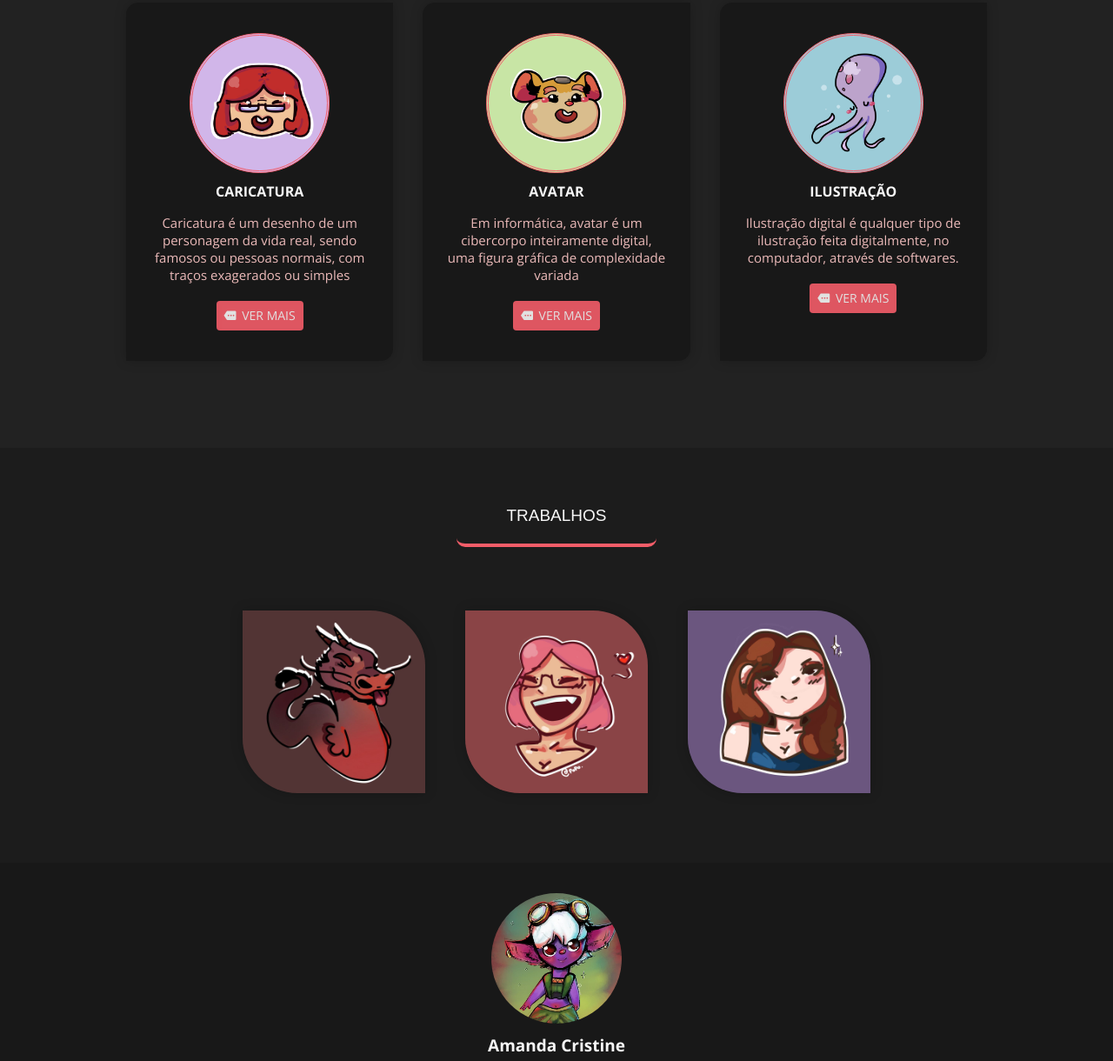
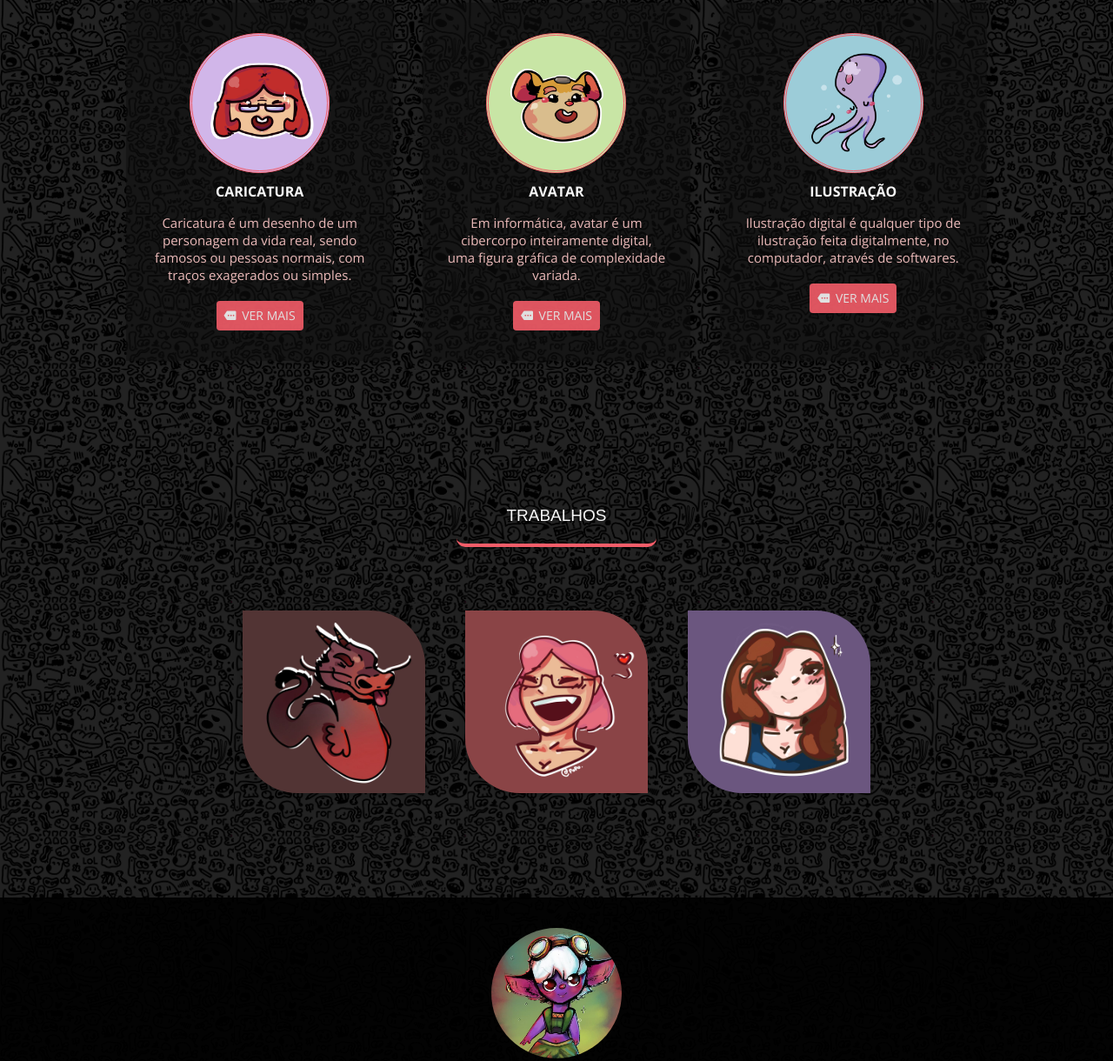
Before and after one commit to AlexDjon/PopoYo, a plain HTML site: page index.html in a window 1280 px wide. Shown: the part 920-2140 px from the top of the page at 87% size. Drawn offline with nearby package versions, Linux system fonts and the light colour scheme.

Commit message:
Background and more styles

```diff
--- a/css/global.css
+++ b/css/global.css
@@ -23,6 +23,8 @@ body {
   justify-content: center;
   align-items: center;
   background-color: var(--black);
+  background-image: url('../img/header-texture.png');
+  background-size: 21%;
 }
 
 a {
--- a/css/style.css
+++ b/css/style.css
@@ -12,7 +12,7 @@
   --grey: #232323;
   --black-off: rgba(0,0,0,0.3);
   --black-on: rgba(14, 14, 14, 0.3);
-  --black-low: rgba(14, 14, 14, 0.534);
+  --black-low: rgba(14, 14, 14, 0.582);
 }
 
 .bg-pink { background-color: var(--pink); }
@@ -30,8 +30,8 @@
   flex-flow: column nowrap;
   justify-content: center;
   align-items: center;
-  border-radius: 0 0 9em 9em;
-  background: linear-gradient(to bottom, var(--purple), var(--black-off));
+  border-radius: 0 0 3.2em 3.2em;
+  background: linear-gradient(to bottom, var(--pink-dark), var(--black-low));
 }
 .cabecalho .logo {
   width: 140px;
@@ -59,6 +59,7 @@
   padding-bottom: 3px;
   text-transform: uppercase;
   font-weight: 600;
+  transition: padding-top 0.8s;
 }
 .cabecalho .menu li:hover {
   padding-top: 10px;
@@ -200,7 +201,7 @@ main h3 {
   display: flex;
   flex-flow: column wrap;
   align-items: center;
-  background: var(--black-off);
+  background: var(--black-low);
 }
 .categorias .tipo .wallpaper {
   width: 155px;
@@ -255,12 +256,11 @@ main h3 {
 .trabalhos {
   width: 60%;
   margin-top: 80px;
-  padding: 0px 20% 80px 20%;
+  padding: 0px 20% 120px 20%;
   display: flex;
   flex-wrap: wrap;
   justify-content: space-around;
   align-items: center;
-  background-color: var(--black-on);
 }
 .trabalhos .art {
   width: 210px;
@@ -293,7 +293,7 @@ footer {
   display: flex;
   flex-flow: column wrap;
   justify-content: center;
-  background-color: var(--black-off);
+  background-color: rgba(0,0,0,0.9);
 }
 .contato {
   width: 90%;
@@ -342,7 +342,6 @@ footer {
 
 .orcamento {
   position: fixed;
-  background: var(--black-off);
   top: 0;
   left: 0;
   width: 100%;
--- a/index.html
+++ b/index.html
@@ -64,7 +64,7 @@
       <article class='tipo shadow'>
         <div style='background-image: url("img/c_caricatura.jpg");' class='wallpaper'></div>
         <h4> Caricatura </h4>
-        <p> Caricatura é um desenho de um personagem da vida real, sendo famosos ou pessoas normais, com traços exagerados ou simples </p>
+        <p> Caricatura é um desenho de um personagem da vida real, sendo famosos ou pessoas normais, com traços exagerados ou simples. </p>
         <button onclick="orcamento.openCard('caricatura')" class='bg-pink-dark'>
           <span class='mdi mdi-more'></span>
           Ver Mais
@@ -73,7 +73,7 @@
       <article class='tipo shadow'>
         <div style='background-image: url("img/c_avatar.jpg");' class='wallpaper'></div>
         <h4> Avatar </h4>
-        <p> Em informática, avatar é um cibercorpo inteiramente digital, uma figura gráfica de complexidade variada </p>
+        <p> Em informática, avatar é um cibercorpo inteiramente digital, uma figura gráfica de complexidade variada. </p>
         <button onclick="orcamento.openCard('avatar')" class='bg-pink-dark'>
           <span class='mdi mdi-more'></span>
           Ver Mais
@@ -88,11 +88,6 @@
           Ver Mais
         </button>
       </article>
-      <!-- <article class='tipo buy'>
-        <div style='background-image: url("img/c_ilustração.jpg");'></div>
-        <h4> Como adiquirir um desenho? </h4>
-        <p> is simply dummy text of the printing and typesetting industry. Lorem Ipsum has been the industry's standard dummy </p>
-      </article> -->
     </section>
 
     <!-- Trabalhos -->
```
Also changed, not shown: img/b_1.jpg, img/b_2.jpg, img/b_3.jpg, img/header-texture.png (added).
